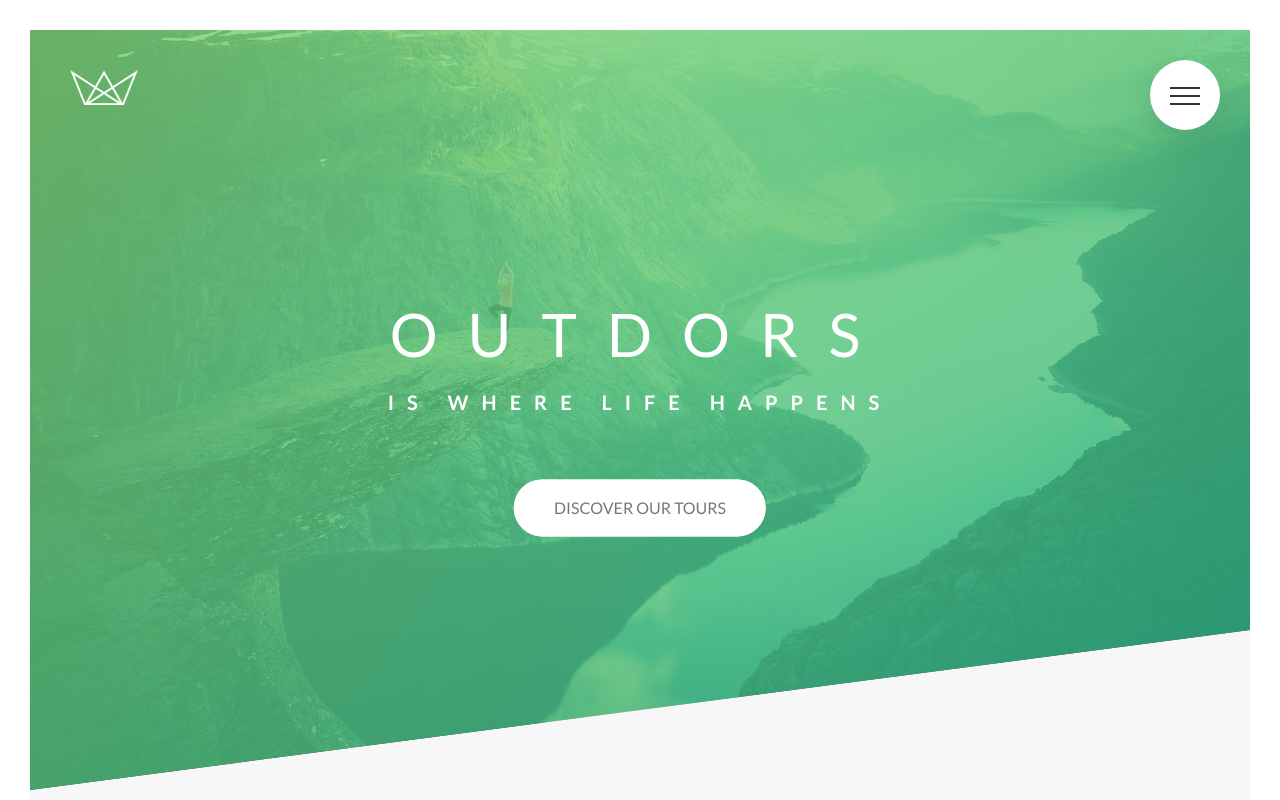
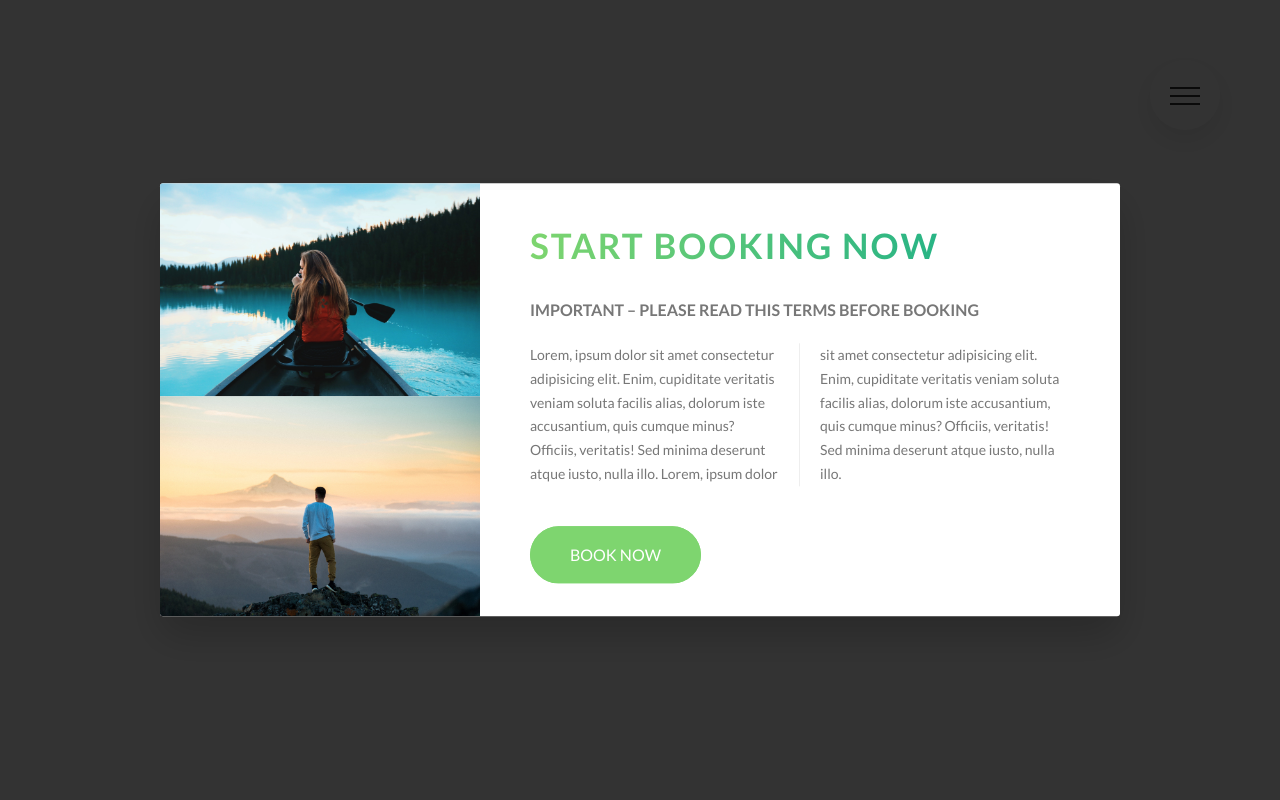
Before and after one commit to ElGutiar/Natours, a website: page index.html in a window 1280 px wide. Shown: the top 800 px of the page. Drawn offline with Linux system fonts and the light colour scheme.

Commit message:
Added popup
Finished popup without functionality

```diff
--- a/index.html
+++ b/index.html
@@ -33,7 +33,7 @@
         </nav>
     </div>
 
-    <header class="header">
+    <!-- <header class="header">
         <div class="header__logo-box">
             <img src="/img/logo-white.png" alt="logo" class="header__logo">
         </div>
@@ -384,7 +384,30 @@
                     </p>
                 </div>
             </div>
-        </footer>
+        </footer> -->
+
+        <div class="popup">
+            <div class="popup__content">
+               <div class="popup__left">
+                   <img src="img/nat-8.jpg" alt="Tour photo" class="popup__img">
+                   <img src="img/nat-9.jpg" alt="Tour photo" class="popup__img">
+               </div>
+               <div class="popup__right">
+                   <h2 class="heading-secondary u-margin-bottom-small">Start booking now</h2>
+                   <h3 class="heading-tertiary u-margin-bottom-small">Important &ndash; Please read this terms before booking</h3>
+                   <p class="popup__text">
+                       Lorem, ipsum dolor sit amet consectetur adipisicing elit. Enim,
+                       cupiditate veritatis veniam soluta facilis alias, dolorum iste
+                       accusantium, quis cumque minus? Officiis, veritatis! Sed minima
+                        deserunt atque iusto, nulla illo. Lorem, ipsum dolor sit amet consectetur adipisicing elit. Enim,
+                        cupiditate veritatis veniam soluta facilis alias, dolorum iste
+                        accusantium, quis cumque minus? Officiis, veritatis! Sed minima
+                         deserunt atque iusto, nulla illo.
+                   </p>
+                   <a href="#" class="btn btn--green">Book now</a>
+               </div>
+            </div>
+        </div>
     </main>
 
     <!-- <section class="preporation">
--- /dev/null
+++ b/sass/components/_popup.scss
@@ -0,0 +1,54 @@
+.popup {
+    height: 100vh;
+    width: 100%;
+    position: fixed;
+    top: 0;
+    left: 0;
+    background-color: rgba($color-black, .8);
+    z-index: 9999;
+
+    &__content {
+        @include centralHorizontal;
+        width: 75%;
+        background-color: $color-white;
+        box-shadow: 0 2rem 4rem rgba($color-black, .2);
+        border-radius: 3px;
+        display: table;
+        overflow: hidden;
+    }
+
+    &__left {
+        width: 33.33333%;
+        display: table-cell;
+    }
+
+    &__right {
+        width: 66.66667%;
+        display: table-cell;
+        vertical-align: middle;
+        padding: 3rem 5rem;
+    }
+
+    &__img {
+        display: block;
+        width: 100%;
+    }
+
+    &__text {
+        font-size: 1.4rem;
+        margin-bottom: 4rem;
+
+        -moz-column-count: 2;
+        -moz-column-gap: 4rem;
+        -moz-column-rule: 1px solid $color-grey-light-2;
+
+        column-count: 2;
+        column-gap: 4rem;
+        column-rule: 1px solid $color-grey-light-2;
+
+        -mox-hyphens: auto;
+        -ms-hyphens: auto;
+        -webkit-hyphens: auto;
+        hyphens: auto;
+    }
+}
--- a/sass/main.scss
+++ b/sass/main.scss
@@ -14,6 +14,7 @@
 @import "components/story";
 @import "components/bg-video";
 @import "components/form";
+@import "components/popup";
 
 @import "layout/header";
 @import "layout/grid";
```
Also changed, not shown: css/style.css.
